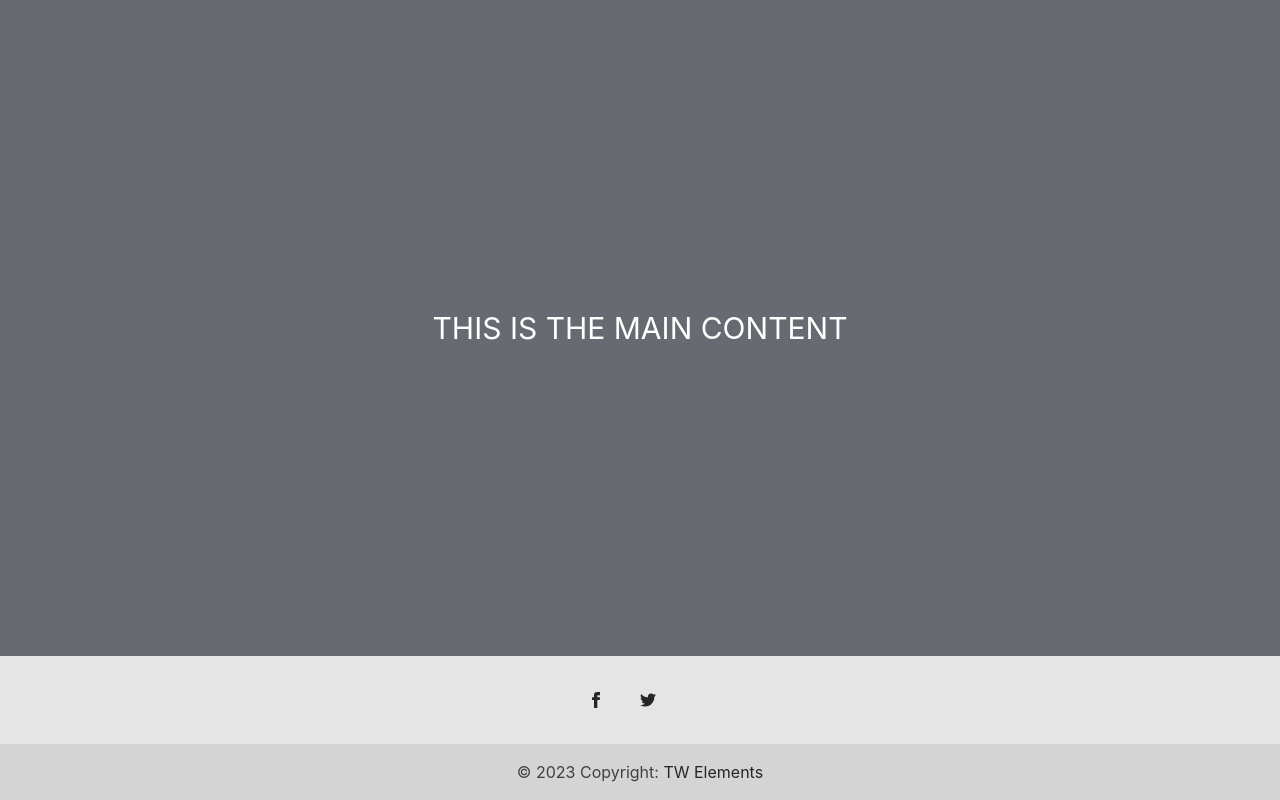
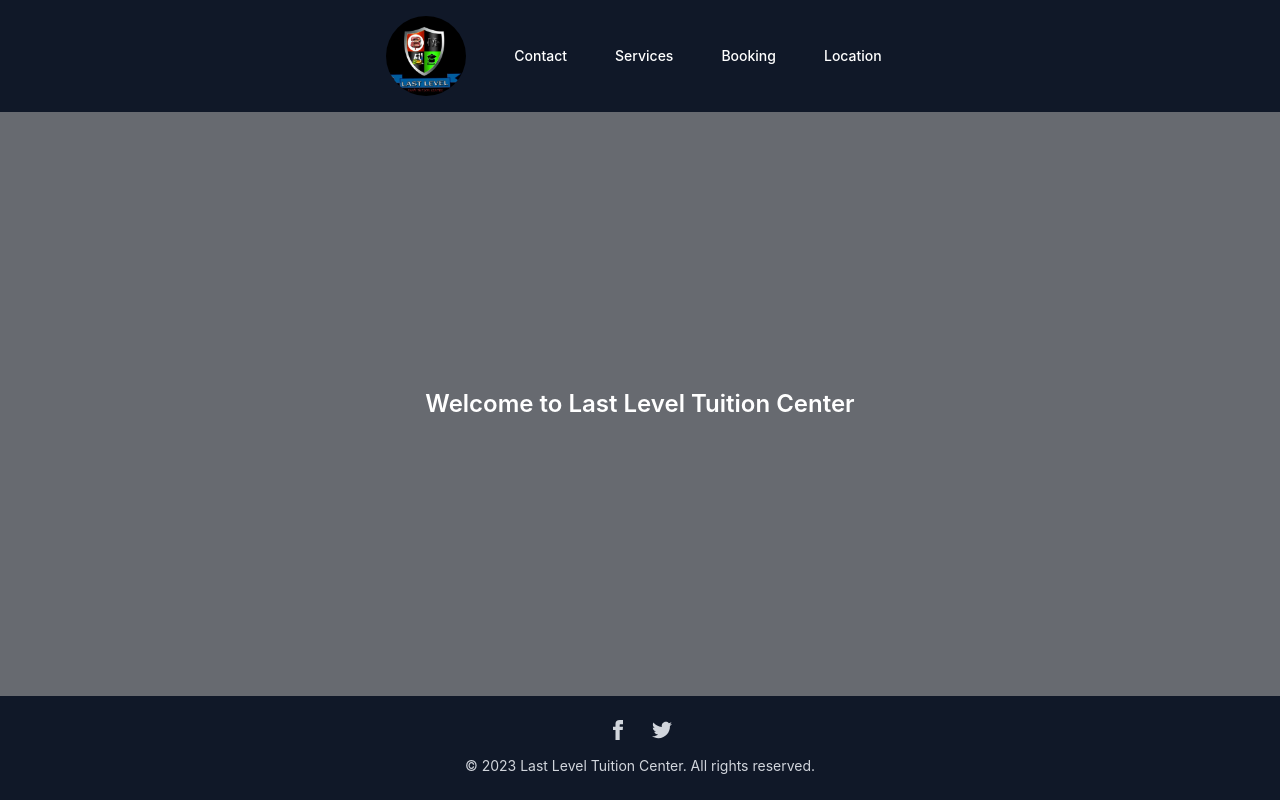
Before and after one commit to joe-nguwo/LAST-LEVEL-TUTION-CENTER-SYSTEM-Website, a website built with Vite: page last-level-tution-center/index.html in a window 1280 px wide. Built offline with nearby package versions, Linux system fonts and the light colour scheme.

Commit message:
romved some code to keep the website more simple

```diff
--- a/last-level-tution-center/index.html
+++ b/last-level-tution-center/index.html
@@ -5,76 +5,59 @@
     <link rel="icon" type="image/svg+xml" href="/favicon.svg" />
     <meta name="viewport" content="width=device-width, initial-scale=1.0" />
     <link rel="stylesheet" href="/src/style.css" />
-    <title>last-level-tution-center</title>
+    <script src="/src/main.ts" defer></script>
+    <title>Last Level Tuition Center</title>
   </head>
 
-  <body>
+  <body class="bg-gray-950/60 min-h-screen flex flex-col">
 
-    <main class="bg-gray-950/60 min-h-screen min-w-screen flex flex-col">
+    <!-- NAVBAR -->
+    <nav class="py-4 bg-gray-900 text-white">
+      <div class="flex flex-wrap justify-center items-center gap-9">
 
+        <!-- LOGO -->
+        <a href="#">
+          <img
+            src="/src/assets/logo.jpg"
+            alt="Logo"
+            class="w-10 h-10 sm:w-20 sm:h-20 object-cover rounded-full"
+          />
+        </a>
+
+        <!-- NAV LINKS -->
+        <div class="flex flex-wrap justify-center gap-6 text-center">
+          <a href="#" class="px-3 py-1.5 text-sm font-medium hover:text-yellow-400">Contact</a>
+          <a href="#" class="px-3 py-1.5 text-sm font-medium hover:text-yellow-400">Services</a>
+          <a href="#" class="px-3 py-1.5 text-sm font-medium hover:text-yellow-400">Booking</a>
+          <a href="#" class="px-3 py-1.5 text-sm font-medium hover:text-yellow-400">Location</a>
+        </div>
+      </div>
+    </nav>
 
     <!-- MAIN CONTENT -->
-      <main class="flex-1 flex items-center justify-center text-white text-3xl">
-        THIS IS THE MAIN CONTENT
-      </main>
+    <section class="flex-1 flex items-center justify-center text-white text-2xl font-semibold">
+      Welcome to Last Level Tuition Center
+    </section>
 
     <!-- FOOTER -->
-      <footer class="bg-neutral-200 text-center text-white dark:bg-neutral-600">
-
+    <footer class="bg-gray-900 text-center text-gray-300 py-6">
       <!-- SOCIAL ICONS -->
-        <div class="container pt-9">
-
-          <div class="mb-9 flex justify-center">
-
-            <a href="#!" class="me-9 text-neutral-800 dark:text-neutral-200">
-
-              <svg
-                xmlns="http://www.w3.org/2000/svg"
-                class="h-4 w-4"
-                fill="currentColor"
-                viewBox="0 0 24 24"
-              >
-                <path
-                  d="M9 8h-3v4h3v12h5v-12h3.642l.358-4h-4v-1.667c0-.955.192-1.333 1.115-1.333h2.885v-5h-3.808c-3.596 0-5.192 1.583-5.192 4.615v3.385z"
-                />
+      <div class="flex justify-center gap-6 mb-4">
+        <a href="#!" class="hover:text-yellow-400">
+          <svg xmlns="http://www.w3.org/2000/svg" class="h-5 w-5" fill="currentColor" viewBox="0 0 24 24">
+            <path d="M9 8h-3v4h3v12h5v-12h3.642l.358-4h-4v-1.667c0-.955.192-1.333 1.115-1.333h2.885v-5h-3.808c-3.596 0-5.192 1.583-5.192 4.615v3.385z"/>
           </svg>
-
         </a>
-
-            <a href="#!" class="me-9 text-neutral-800 dark:text-neutral-200">
-
-              <svg
-                xmlns="http://www.w3.org/2000/svg"
-                class="h-4 w-4"
-                fill="currentColor"
-                viewBox="0 0 24 24"
-              >
-                <path
-                  d="M24 4.557c-.883.392-1.832.656-2.828.775 1.017-.609 1.798-1.574 2.165-2.724-.951.564-2.005.974-3.127 1.195-.897-.957-2.178-1.555-3.594-1.555-3.179 0-5.515 2.966-4.797 6.045-4.091-.205-7.719-2.165-10.148-5.144-1.29 2.213-.669 5.108 1.523 6.574-.806-.026-1.566-.247-2.229-.616-.054 2.281 1.581 4.415 3.949 4.89-.693.188-1.452.232-2.224.084.626 1.956 2.444 3.379 4.6 3.419-2.07 1.623-4.678 2.348-7.29 2.04 2.179 1.397 4.768 2.212 7.548 2.212 9.142 0 14.307-7.721 13.995-14.646.962-.695 1.797-1.562 2.457-2.549z"
-                />
+        <a href="#!" class="hover:text-yellow-400">
+          <svg xmlns="http://www.w3.org/2000/svg" class="h-5 w-5" fill="currentColor" viewBox="0 0 24 24">
+            <path d="M24 4.557c-.883.392-1.832.656-2.828.775 1.017-.609 1.798-1.574 2.165-2.724-.951.564-2.005.974-3.127 1.195-.897-.957-2.178-1.555-3.594-1.555-3.179 0-5.515 2.966-4.797 6.045-4.091-.205-7.719-2.165-10.148-5.144-1.29 2.213-.669 5.108 1.523 6.574-.806-.026-1.566-.247-2.229-.616-.054 2.281 1.581 4.415 3.949 4.89-.693.188-1.452.232-2.224.084.626 1.956 2.444 3.379 4.6 3.419-2.07 1.623-4.678 2.348-7.29 2.04 2.179 1.397 4.768 2.212 7.548 2.212 9.142 0 14.307-7.721 13.995-14.646.962-.695 1.797-1.562 2.457-2.549z"/>
           </svg>
-
         </a>
-
-          </div>
       </div>
 
       <!-- COPYRIGHT -->
-        <div
-          class="bg-neutral-300 p-4 text-center text-neutral-700 dark:bg-neutral-700 dark:text-neutral-200"
-        >
-          © 2023 Copyright:
-          <a
-            class="text-neutral-800 dark:text-neutral-400"
-            href="https://tw-elements.com/"
-          >
-            TW Elements
-          </a>
-        </div>
-
+      <p class="text-sm">&copy; 2023 Last Level Tuition Center. All rights reserved.</p>
     </footer>
-
-    </main>
 
   </body>
 </html>
--- /dev/null
+++ b/last-level-tution-center/src/main.ts
@@ -0,0 +1,3 @@
+
+
+document.getElementById("")
```
Lines whose indentation alone changed are shown as unchanged.
